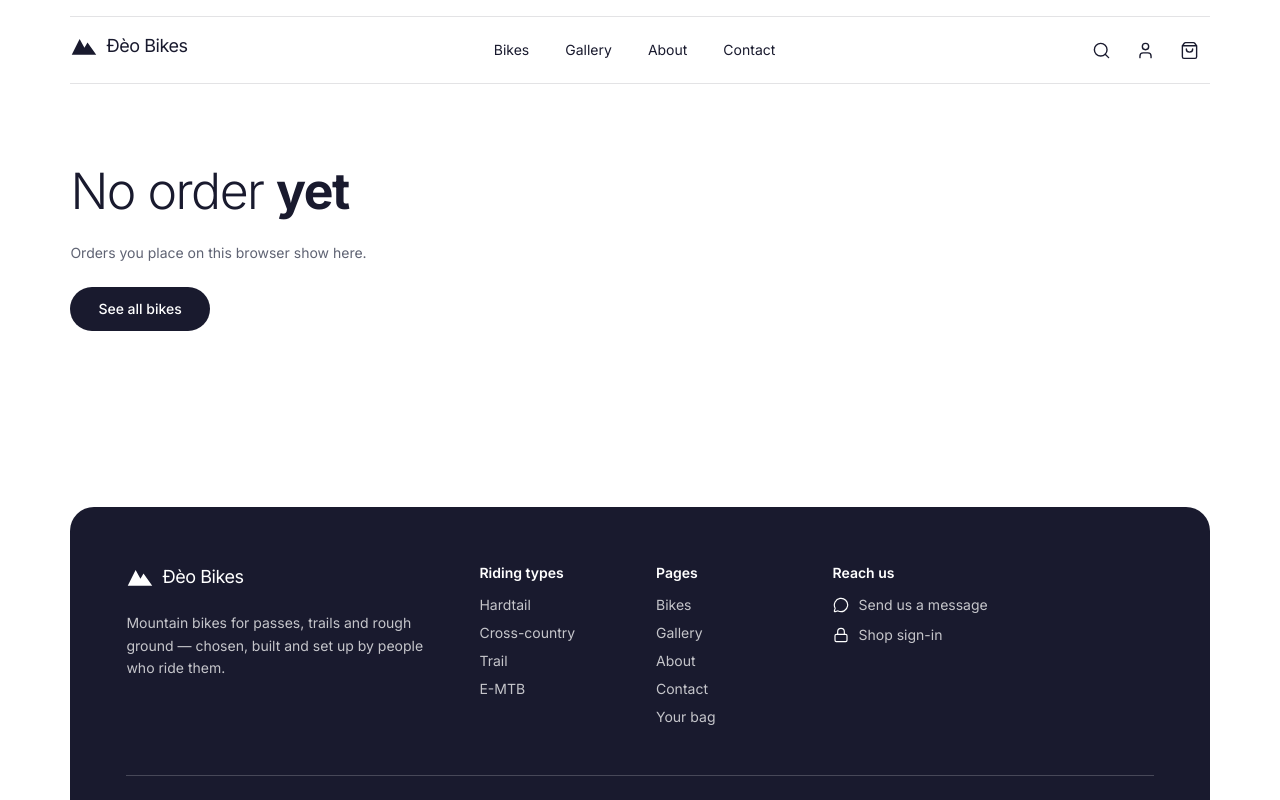
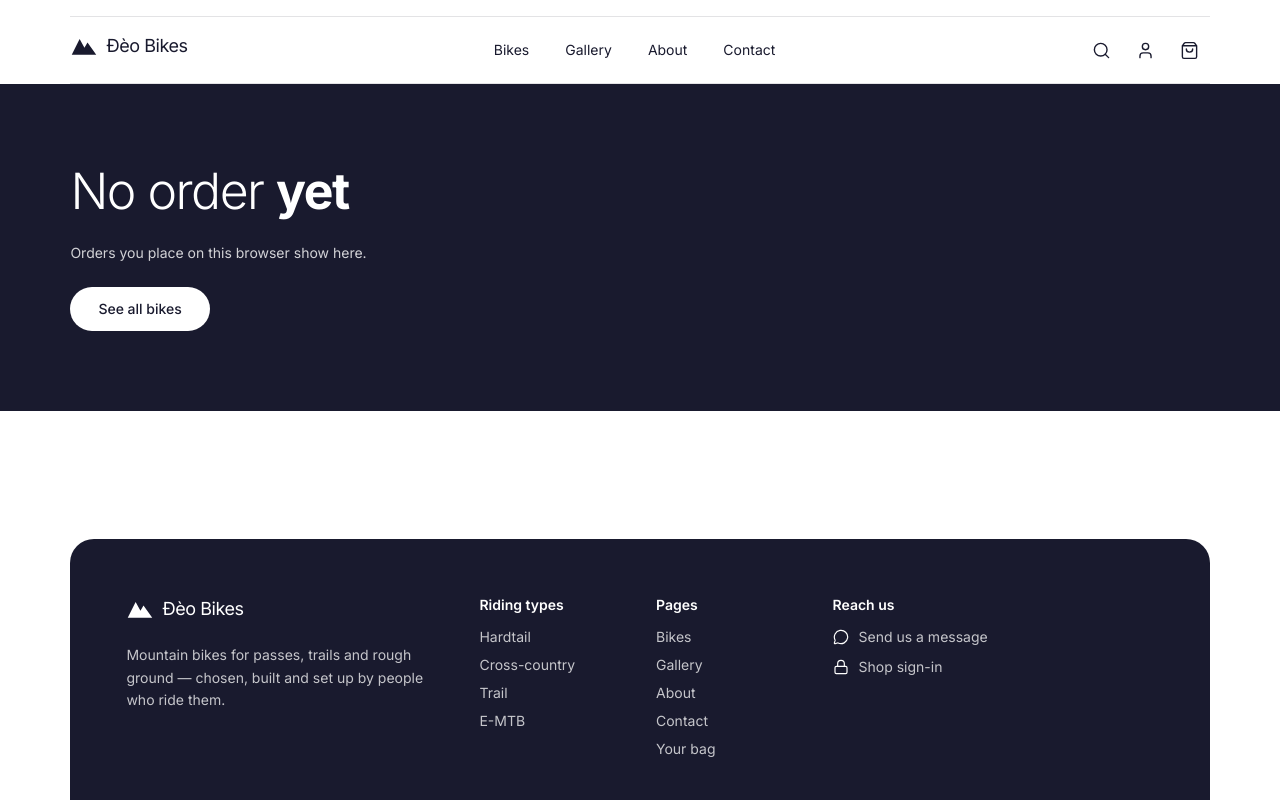
Before and after one commit to ThanhNV121097/project-e87d8873, a React (Vite) app in the folder code/frontend/: page /checkout/done in a window 1280 px wide. Shown: the top 800 px of the page. Built offline with nearby package versions, Linux system fonts and the light colour scheme.

Commit message:
design: "no order yet" on a navy band to both screen edges

```diff
--- a/code/frontend/src/pages/CheckoutDone.tsx
+++ b/code/frontend/src/pages/CheckoutDone.tsx
@@ -6,6 +6,7 @@ import { useDemo } from "../lib/demo";
 import { formatDateTime, formatPrice } from "../lib/format";
 import { EXAMPLE_ORDER, lastOrder } from "../lib/mock/orders";
 import type { ShopInfo } from "../lib/shop";
+import Bleed from "../components/Bleed";
 import Icon, { type IconName } from "../components/Icon";
 import ProductImage from "../components/ProductImage";
 import Weights from "../components/Weights";
@@ -25,10 +26,14 @@ export default function CheckoutDone() {
   const shop = useCollection<ShopInfo>("shop", { pageSize: 1 }).items[0];
   if (!order) {
     return (
-      <div className="flex flex-col items-start gap-6 py-20">
-        <h1 className="text-[length:var(--size-h1)] leading-[1.1] text-ink"><Weights k="pages.done.none" /></h1>
-        <T k="pages.done.none_line" as="p" className="max-w-[52ch] text-sm text-ink-soft" />
-        <Link to="/shop" className="rounded-full bg-accent px-7 py-3 text-sm font-medium text-accent-ink"><T k="pages.bag.browse" /></Link>
+      <div className="pb-8">
+        {/* Nothing ordered on this browser yet: said once, on the shop's navy
+            run to both screen edges, with the one way on. */}
+        <Bleed className="flex flex-col items-start gap-6 bg-accent py-20 text-accent-ink">
+          <h1 className="text-[length:var(--size-h1)] leading-[1.1] text-accent-ink"><Weights k="pages.done.none" /></h1>
+          <T k="pages.done.none_line" as="p" className="max-w-[52ch] text-sm text-accent-ink/80" />
+          <Link to="/shop" className="rounded-full bg-ground px-7 py-3 text-sm font-medium text-ink hover:opacity-90"><T k="pages.bag.browse" /></Link>
+        </Bleed>
       </div>
     );
   }
```
